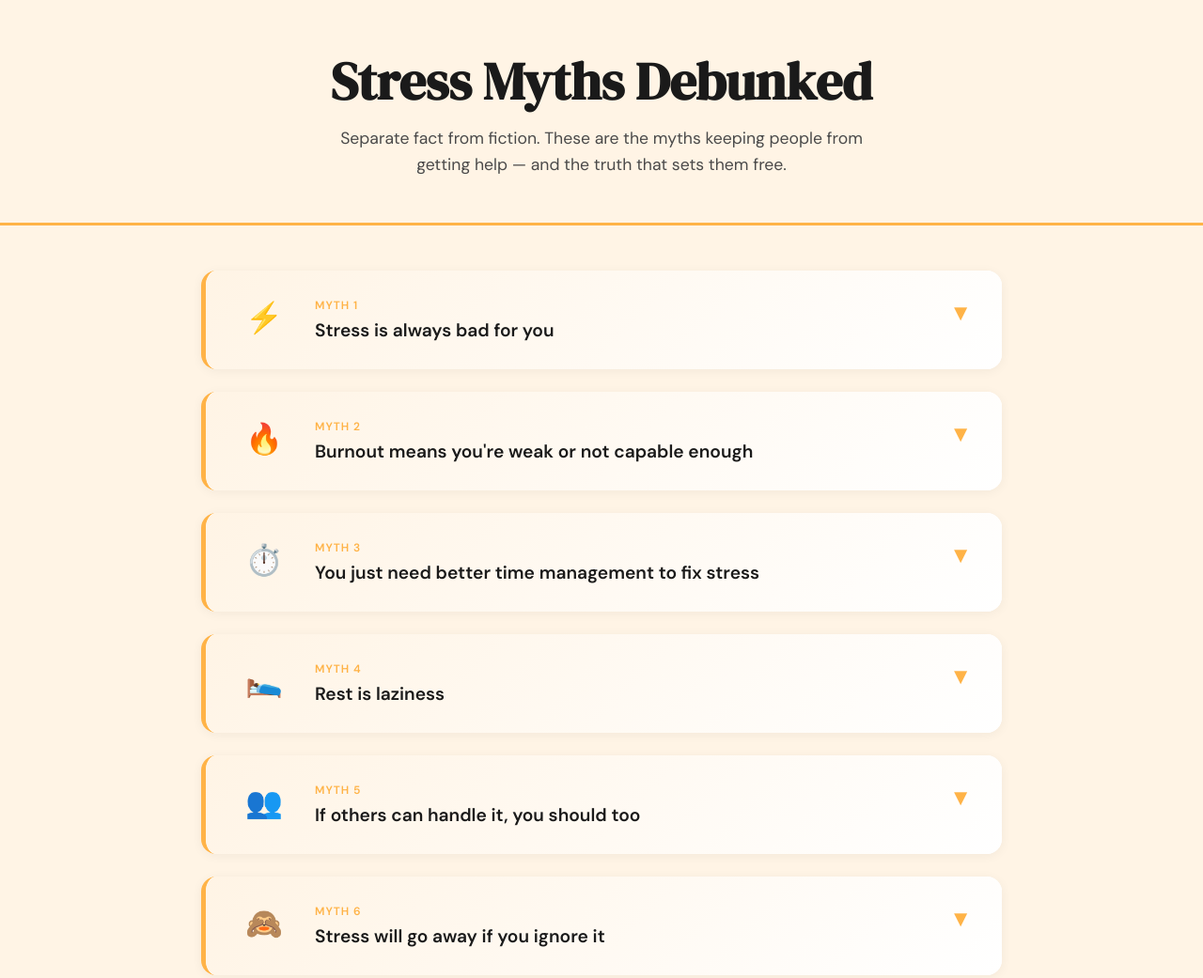
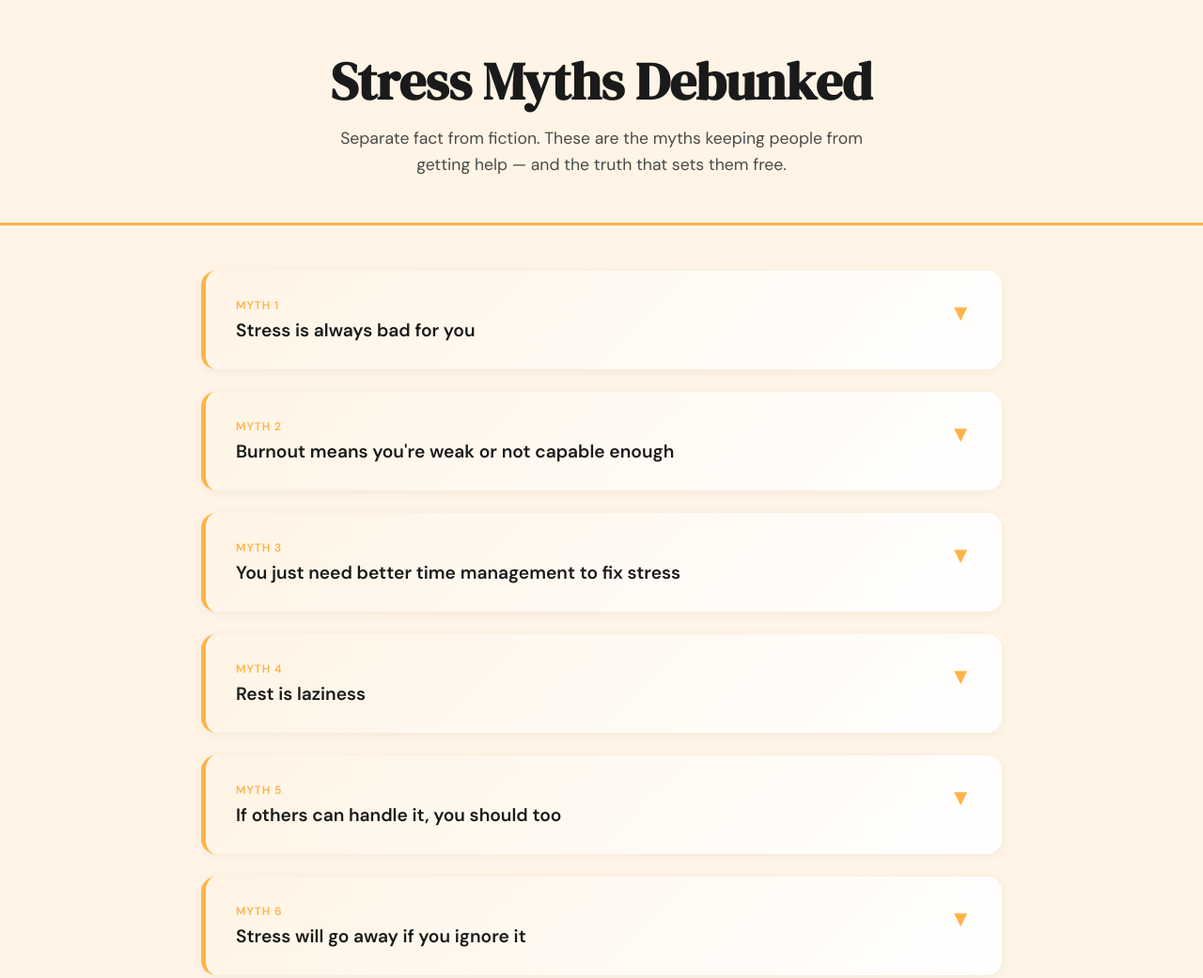
Before and after one commit to adikh276-arch/stress_myths, a plain HTML site: page index.html in a window 1280 px wide. Shown: the top 1041 px of the page at 94% size. Drawn offline with Linux system fonts and the light colour scheme.

Commit message:
style: remove emojis and hide icon container

```diff
--- a/index.html
+++ b/index.html
@@ -72,7 +72,7 @@
     color: white;
   }
 
-  .myth-icon {
+  .myth-icon { display: none !important;
     font-size: 2rem;
     flex-shrink: 0;
     min-width: 60px;
@@ -255,7 +255,7 @@ const myths = [
 {
   number: 1,
   myth: "Stress is always bad for you",
-  icon: "⚡",
+  icon: "",
   fact: "Short-term stress can improve performance and focus",
   content: `
       <div class="myth-fact">
@@ -284,7 +284,7 @@ const myths = [
 {
   number: 2,
   myth: "Burnout means you're weak or not capable enough",
-  icon: "🔥",
+  icon: "",
   fact: "Burnout is caused by prolonged overload, not personal weakness",
   content: `
       <div class="myth-fact">
@@ -313,7 +313,7 @@ const myths = [
 {
   number: 3,
   myth: "You just need better time management to fix stress",
-  icon: "⏱️",
+  icon: "",
   fact: "Stress is often caused by overload, not poor organisation",
   content: `
       <div class="myth-fact">
@@ -342,7 +342,7 @@ const myths = [
 {
   number: 4,
   myth: "Rest is laziness",
-  icon: "🛌",
+  icon: "",
   fact: "Rest is essential for recovery and sustained performance",
   content: `
       <div class="myth-fact">
@@ -371,7 +371,7 @@ const myths = [
 {
   number: 5,
   myth: "If others can handle it, you should too",
-  icon: "👥",
+  icon: "",
   fact: "Stress tolerance varies between individuals",
   content: `
       <div class="myth-fact">
@@ -400,7 +400,7 @@ const myths = [
 {
   number: 6,
   myth: "Stress will go away if you ignore it",
-  icon: "🙈",
+  icon: "",
   fact: "Avoidance allows stress to build and worsen over time",
   content: `
       <div class="myth-fact">
```
